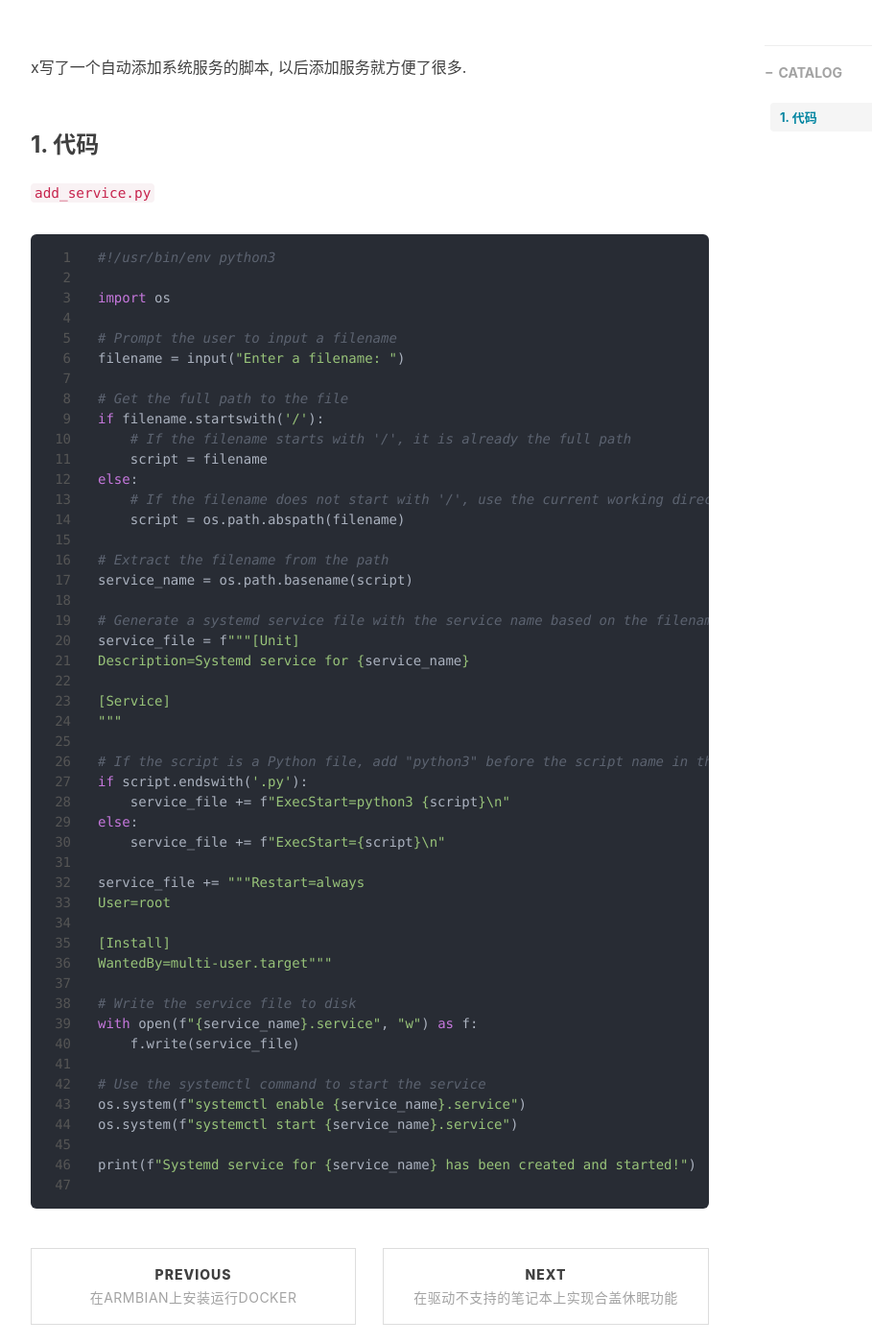
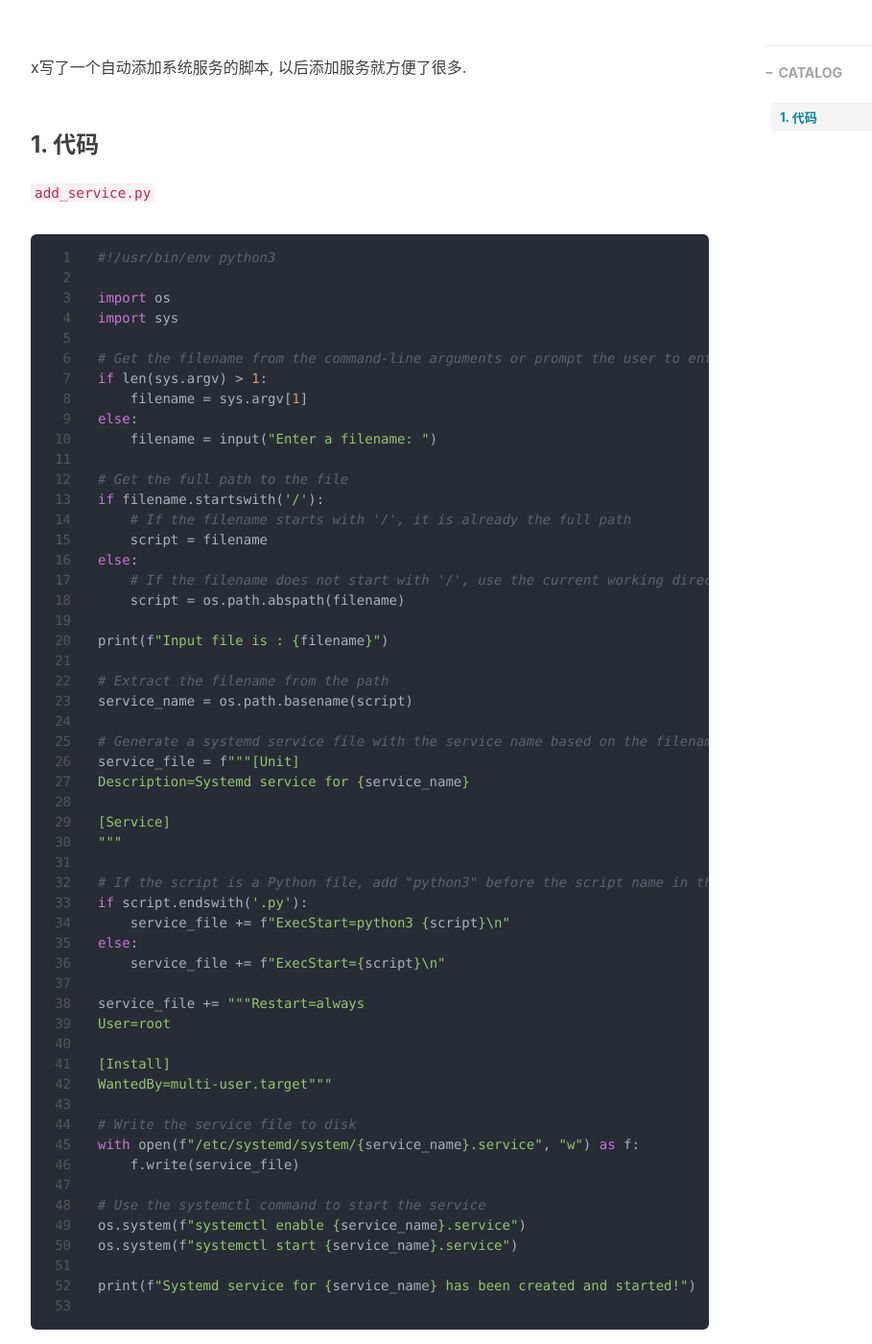
Before and after one commit to Zeknes/zeknes.github.io, a Jekyll site: the page built from _posts/2023-03-09-add-system-service-script.md, in a window 1280 px wide and 1400 px high, scrolled down 306 px. Shown: the whole window at 96% size, without its empty margins (233-1142 px from the left). Built offline with Jekyll 4.4.1, drawn with Linux system fonts in a browser that asks for light colours; nearby versions of some CDN libraries; comment, search, counter and statistics services are not loaded.

Commit message:
added service script

```diff
--- a/_posts/2023-03-09-add-system-service-script.md
+++ b/_posts/2023-03-09-add-system-service-script.md
@@ -45,9 +45,13 @@ x写了一个自动添加系统服务的脚本, 以后添加服务就方便了
 #!/usr/bin/env python3
 
 import os
+import sys
 
-# Prompt the user to input a filename
-filename = input("Enter a filename: ")
+# Get the filename from the command-line arguments or prompt the user to enter one
+if len(sys.argv) > 1:
+    filename = sys.argv[1]
+else:
+    filename = input("Enter a filename: ")
 
 # Get the full path to the file
 if filename.startswith('/'):
@@ -56,6 +60,8 @@ if filename.startswith('/'):
 else:
     # If the filename does not start with '/', use the current working directory to get the full path
     script = os.path.abspath(filename)
+
+print(f"Input file is : {filename}")
 
 # Extract the filename from the path
 service_name = os.path.basename(script)
@@ -80,7 +86,7 @@ User=root
 WantedBy=multi-user.target"""
 
 # Write the service file to disk
-with open(f"{service_name}.service", "w") as f:
+with open(f"/etc/systemd/system/{service_name}.service", "w") as f:
     f.write(service_file)
 
 # Use the systemctl command to start the service
```
